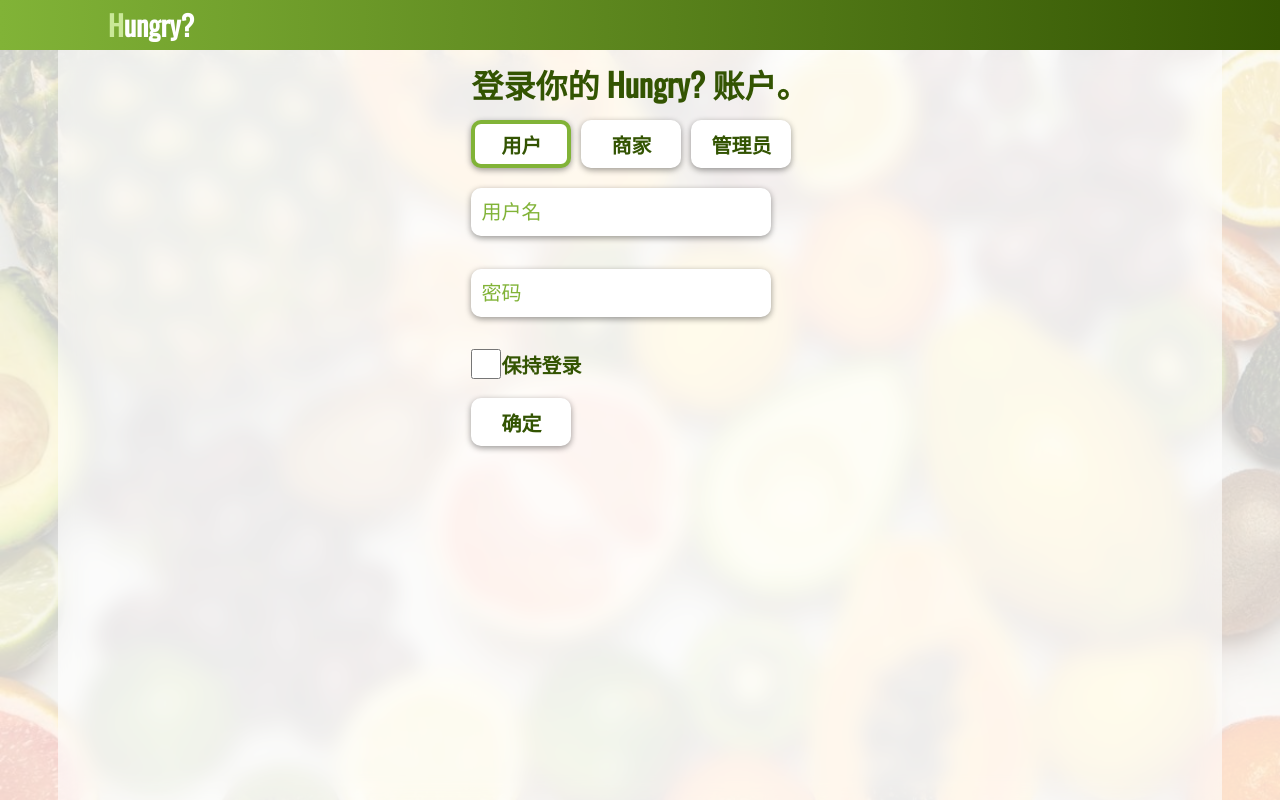
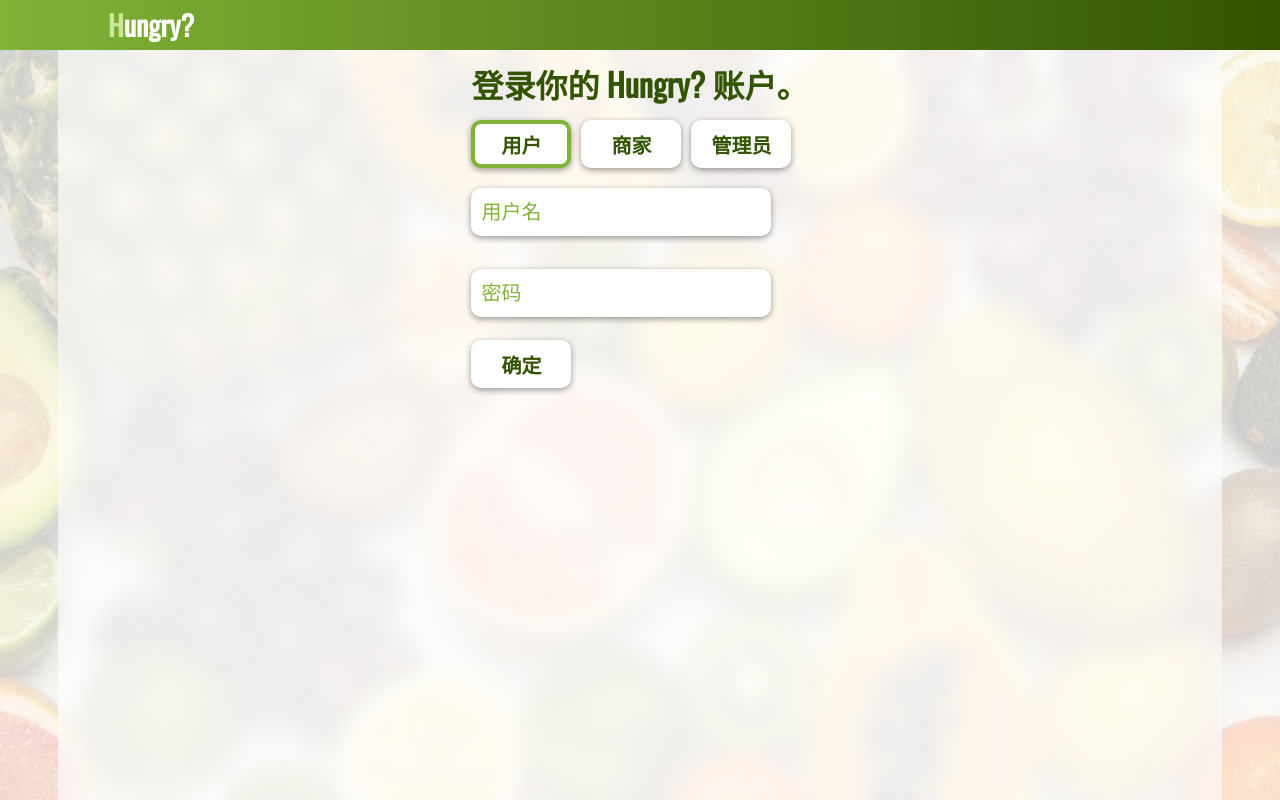
Before and after one commit to TreeNode09/Hungry_Front_End, a JavaScript app in the folder my_cli/: page /login in a window 1280 px wide. Built offline with nearby package versions, Linux system fonts and the light colour scheme.

Commit message:
完善了欢迎信息的显示逻辑，好像也没什么用？

```diff
--- a/my_cli/src/App.vue
+++ b/my_cli/src/App.vue
@@ -10,10 +10,7 @@ import { ref } from 'vue'
 import hungryHeader from './components/Header.vue'
 import hungryMain from './components/MainArea.vue'
 
-const userInfo = ref({})
-function login(info){
-  userInfo.value = info
-}
+const isLogin = ref(false)
 </script>
 
 <!--杂项-->
--- a/my_cli/src/components/Header.vue
+++ b/my_cli/src/components/Header.vue
@@ -15,9 +15,8 @@
 import { ref } from 'vue'
 
 const userInfo = JSON.parse(window.localStorage.getItem('userInfo'))
-//console.log(userInfo)
 //判断是否登录，登录则显示欢迎信息
-const login = ref(false)
+const login = ref(window.localStorage.getItem('isLogin'))
 </script>
 
 <style scoped>
--- a/my_cli/src/views/LoginView.vue
+++ b/my_cli/src/views/LoginView.vue
@@ -8,11 +8,11 @@
         <input type="text" :placeholder=identities[option].name class="margin-2" v-model="loginInfo.userName">
         <small><span v-if="nameEmpty">请输入{{ identities[option].name }}</span></small>
         <input type="password" placeholder="密码" class="margin-1" v-model="loginInfo.password">
-        <small><span v-if="passwordEmpty">请输入密码</span></small>
-        <div class="local">
-            <input type="checkbox" v-model="local">
-            <h5>保持登录</h5>
-        </div>
+        <small>
+            <span v-if="passwordEmpty">请输入密码</span>
+            <span v-if="notFound">用户名或密码错误</span>
+        </small>
+        <!-- <div class="local"><input type="checkbox" v-model="local"><h5>保持登录</h5></div> -->
         <button @click="login"><div class="center">确定</div></button>
     </div>
 </div>
@@ -40,7 +40,6 @@ const token = ref('')
 const nameEmpty = ref(false)
 const passwordEmpty = ref(false)
 const notFound = ref(false)
-
 
 const option = ref(0)
 const identities = ref([
@@ -80,9 +79,12 @@ function login(){
               token.value = response.data.msg
 
               if(isOK.value === true) {
+                notFound.value = false
+                window.localStorage.setItem('login', true)
                 window.localStorage.setItem('userInfo', JSON.stringify(userInfo.value))
                 router.push('/home')
               }
+              else {notFound.value = true}
             })
             .catch(error => {alert(error)})
         }
--- a/my_cli/src/views/OrderView.vue
+++ b/my_cli/src/views/OrderView.vue
@@ -88,8 +88,6 @@ onMounted(() =>
     alert(error)
   })
 })
-
-const cartFoodCount = ref(cartStore.getCartFoodsCount)  //购物车是否为空，控制购物车按钮样式
 
 function emptyCart(){
     cartStore.emptyCart()
--- a/my_cli/src/views/RegisterView.vue
+++ b/my_cli/src/views/RegisterView.vue
@@ -9,10 +9,7 @@
         <small><span v-if="nameError">请输入{{ identities[option].name }}</span></small>
         <input type="password" placeholder="密码" class="margin-1" v-model="password">
         <small><span v-if="passwordError">请输入密码</span></small>
-        <div class="local">
-            <input type="checkbox" v-model="local">
-            <h5>保持登录</h5>
-        </div>
+        <!-- <div class="local"><input type="checkbox" v-model="local"><h5>保持登录</h5></div> -->
         <button @click="register"><div class="center">确定</div></button>
     </div>
 </div>
@@ -72,6 +69,7 @@ function register(){
             axios.post('http://localhost:8001/user/reg', {userName: name.value, password: password.value})
                 .then(response => {
                     isOK.value = response.data.result
+
                     if(isOK.value === true){
                         router.push('/home')
                     }
--- a/my_cli/src/views/WelcomeView.vue
+++ b/my_cli/src/views/WelcomeView.vue
@@ -11,6 +11,7 @@
 </template>
 
 <script setup>
+import { onMounted } from 'vue'
 import router from '@/router'
 
 const toLogin = () => {
@@ -24,6 +25,10 @@ const toRegister = () => {
         path: '/register',
     })
 }
+
+onMounted(() => {
+    window.localStorage.setItem('isLocal', false)
+})
 </script>
 
 <style>
```
